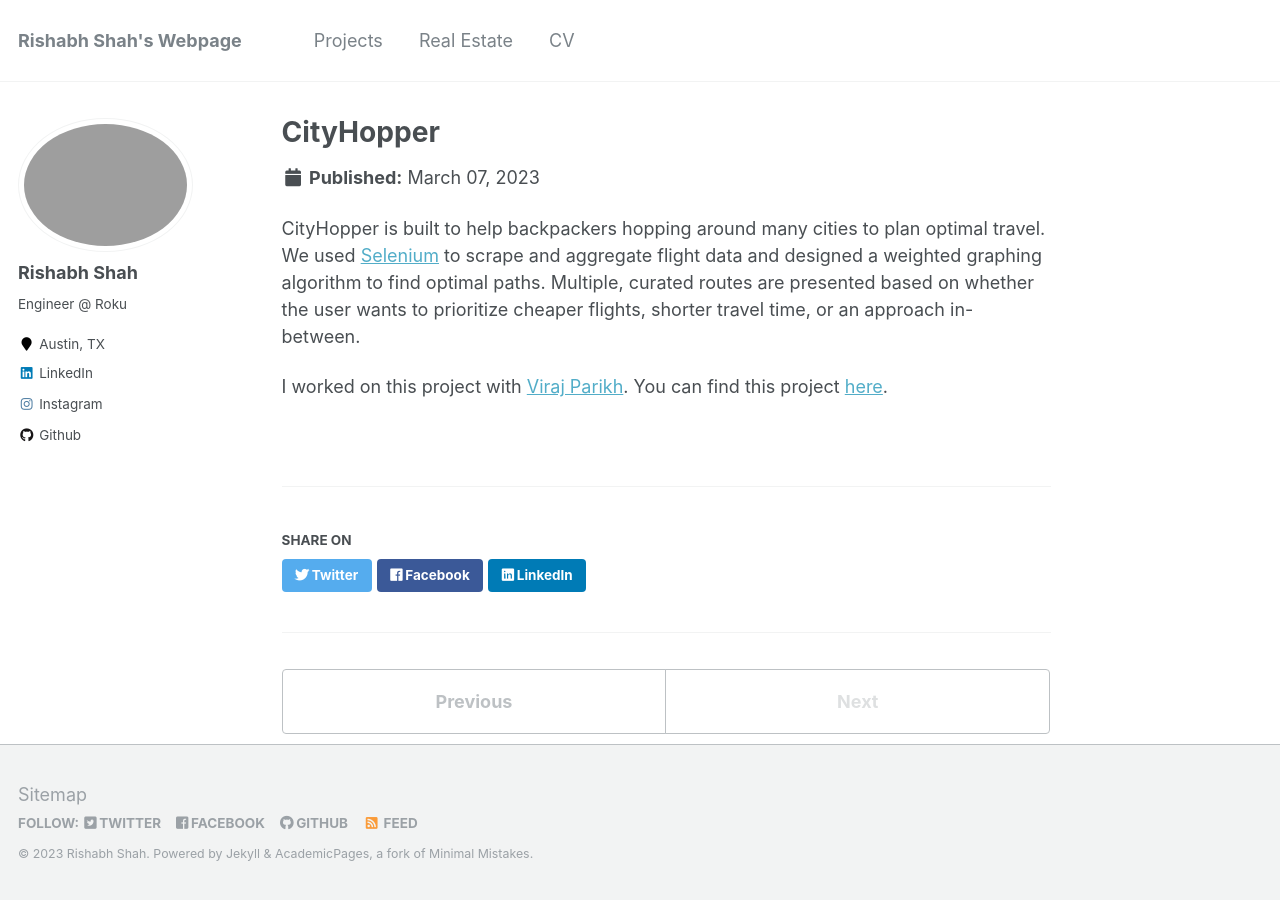
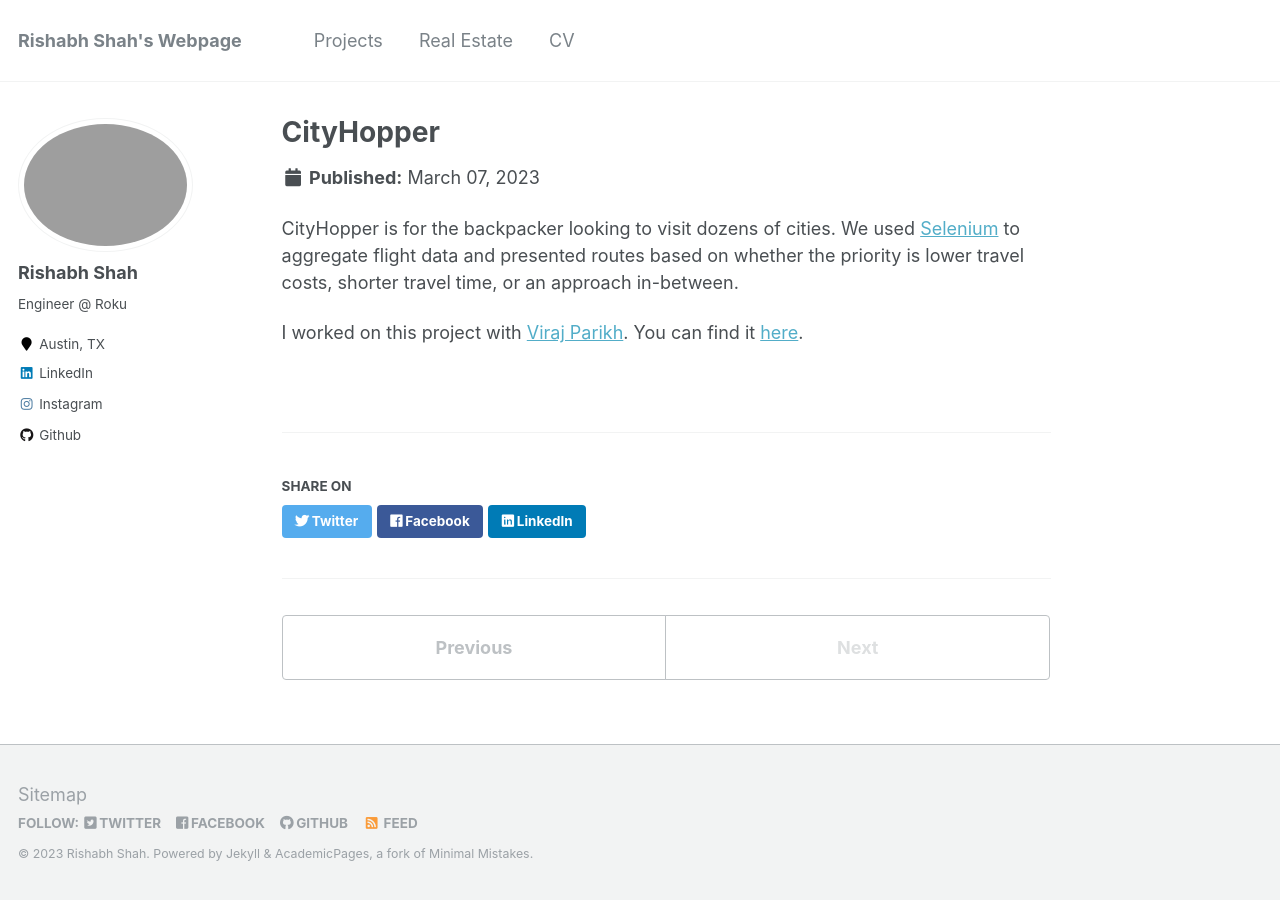
Before and after one commit to shahrishabh7/shahrishabh7.github.io, a Jekyll site: the page built from _portfolio/portfolio-5.md, in a window 1280 px wide. Built offline with Jekyll 4.4.1, drawn with Linux system fonts in a browser that asks for light colours.

Commit message:
cityhop edits

```diff
--- a/_portfolio/portfolio-5.md
+++ b/_portfolio/portfolio-5.md
@@ -4,6 +4,6 @@ excerpt: "Find the optimal flight route on your next backpacking trip"
 collection: portfolio
 ---
 
-CityHopper is built to help backpackers hopping around many cities to plan optimal travel. We used [Selenium](https://www.selenium.dev/) to scrape and aggregate flight data and designed a weighted graphing algorithm to find optimal paths. Multiple, curated routes are presented based on whether the user wants to prioritize cheaper flights, shorter travel time, or an approach in-between.
+CityHopper is for the backpacker looking to visit dozens of cities. We used [Selenium](https://www.selenium.dev/) to aggregate flight data and presented routes based on whether the priority is lower travel costs, shorter travel time, or an approach in-between.
 
-I worked on this project with [Viraj Parikh](https://github.com/virajxp1). You can find this project [here](https://github.com/shahrishabh7/City-Hopper).
+I worked on this project with [Viraj Parikh](https://github.com/virajxp1). You can find it [here](https://github.com/shahrishabh7/City-Hopper).
```
